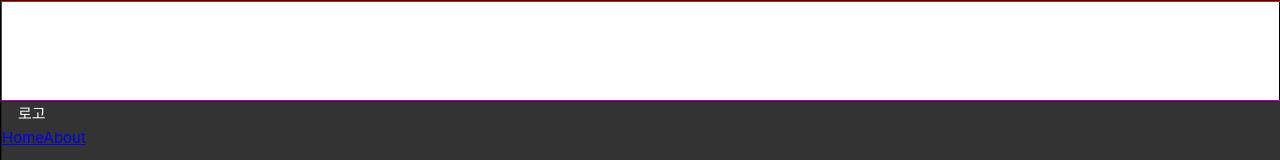
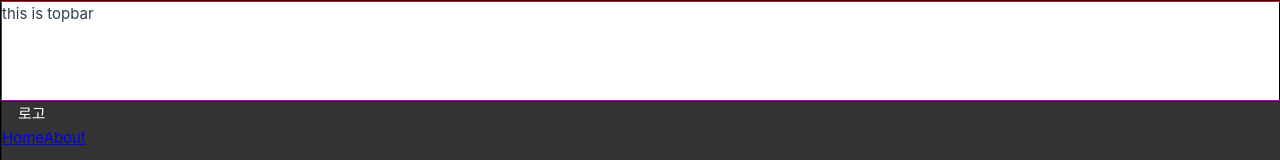
Before and after one commit to project-study-ssafy/SSAFeople-vue, a Vue app: page / in a window 1280 px wide. Shown: the top 160 px of the page. Built offline with nearby package versions, Linux system fonts and the light colour scheme.

Commit message:
modify NavBar, TopBar width

```diff
--- a/src/components/NavBar.vue
+++ b/src/components/NavBar.vue
@@ -1,5 +1,6 @@
 <template>
-  <nav class="navbar">
+  <div class="navbar">
+    <nav class="navigation">
       <div class="navbar-brand">
         <router-link to="/" class="navbar-item">로고</router-link>
       </div>
@@ -10,6 +11,7 @@
         </div>
       </div>
     </nav>
+  </div>
 </template>
 
 <script>
@@ -20,8 +22,9 @@ export default {
 </script>
 
 <style scoped>
-.navbar {
-  /* max-width: 1280px; */
+.navigation {
+  max-width: 1280px;
+  height: 100%;
   margin: 0 auto;
   background-color: #333;
   color: white;
--- a/src/components/TopBar.vue
+++ b/src/components/TopBar.vue
@@ -1,13 +1,17 @@
 <template>
   <div id="topbar">
-    <!-- 로고 -->
-    <!-- 검색창 -->
+    <div id="topbar-content">
+      <!-- 로고 -->
+      this is topbar
+      <!-- 검색창 -->
+    </div>
   </div>
 </template>
 <script setup></script>
 <style scoped>
-#topbar {
-  /* max-width: 1280px; */
+#topbar-content {
+  max-width: 1280px;
+  height: 100%;
   margin: 0 auto;
   border: 1px solid red;
 }
```
Lines whose indentation alone changed are shown as unchanged.
